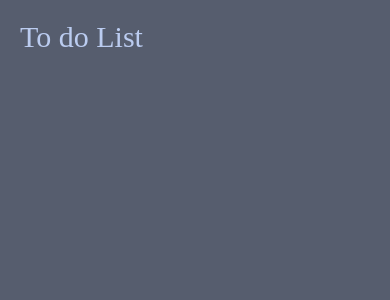
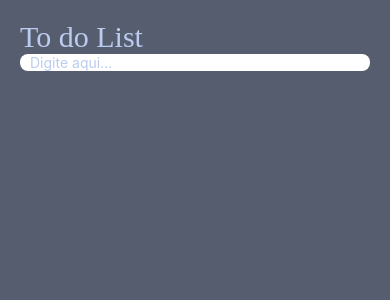
Before and after one commit to ferreira-joao/React-Native-To-do-List, a React Native app in the folder app/: screen / in a window 390 px wide. Shown: the top 300 px of the page. Built offline with nearby package versions, Linux system fonts and the light colour scheme.

Commit message:
created MainInput component

```diff
--- /dev/null
+++ b/app/src/components/MainInput/index.tsx
@@ -0,0 +1,17 @@
+import React from "react";
+
+import theme from "../../global/theme";
+import { InputContainer } from "./styles";
+
+interface IMainInput {
+  placeholder: string;
+}
+
+export function MainInput({ placeholder }: IMainInput) {
+  return (
+    <InputContainer
+      placeholder={placeholder}
+      placeholderTextColor={theme.colors.text}
+    />
+  );
+}
--- /dev/null
+++ b/app/src/components/MainInput/styles.tsx
@@ -0,0 +1,11 @@
+import styled from "styled-components/native";
+
+import theme from "../../global/theme";
+
+export const InputContainer = styled.TextInput`
+  width: 100%;
+  border-radius: 8px;
+  padding-left: 10px;
+  background-color: #fff;
+  color: ${theme.colors.dark};
+`;
--- a/app/src/screens/Home/index.tsx
+++ b/app/src/screens/Home/index.tsx
@@ -1,4 +1,5 @@
 import React from "react";
+import { MainInput } from "../../components/MainInput";
 
 import { Container, Title } from "./styles";
 
@@ -6,6 +7,7 @@ function Home() {
   return (
     <Container>
       <Title>To do List</Title>
+      <MainInput placeholder="Digite aqui..." />
     </Container>
   );
 }
```
